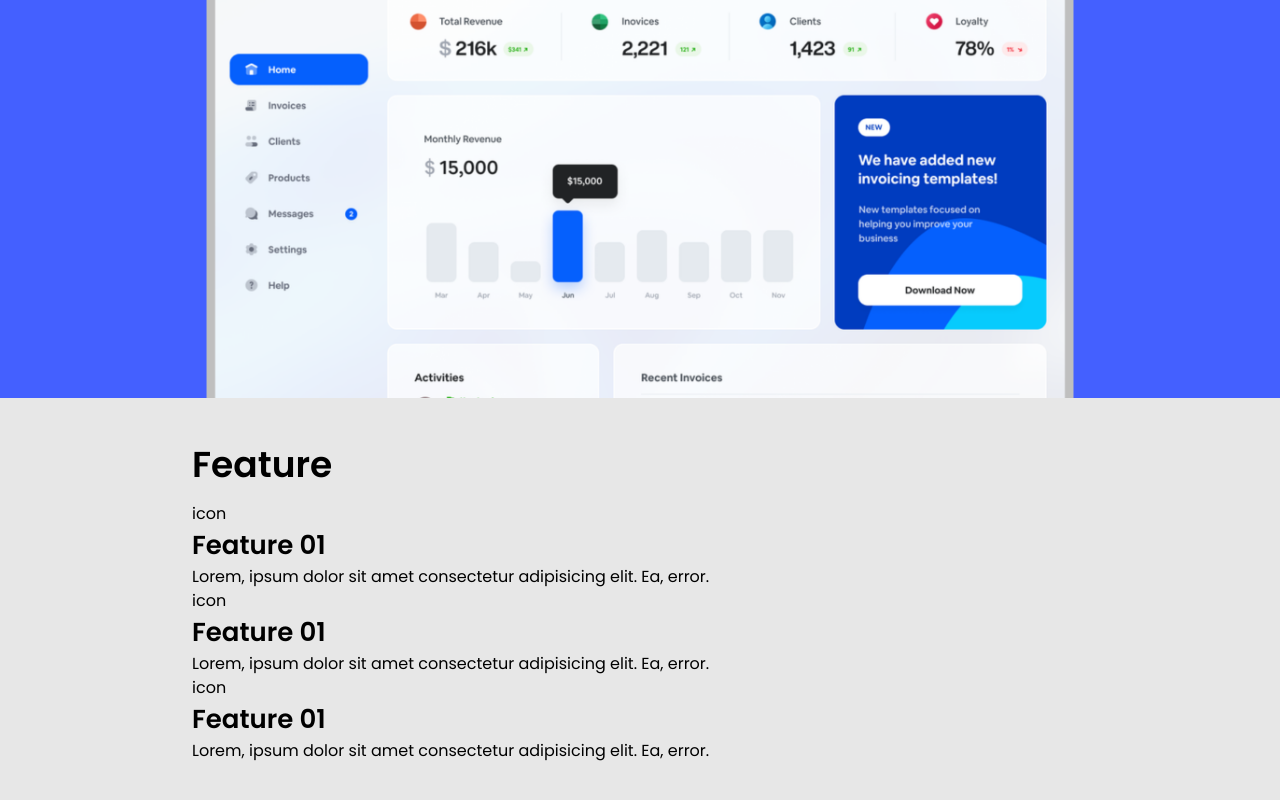
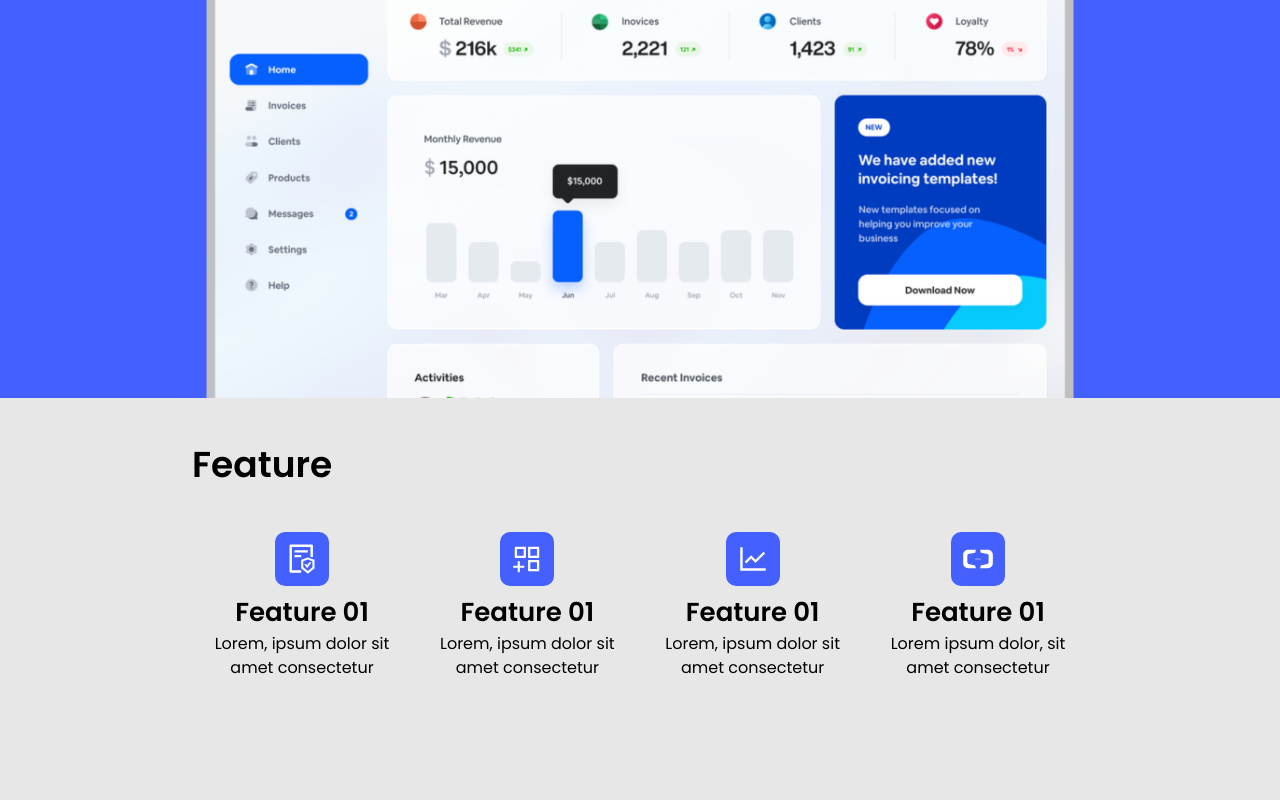
Before and after one commit to engsiraj/product_landingpage, a React (Vite) app: page / in a window 1280 px wide. Shown: the part 1192-1992 px from the top of the page. After the commit the page ends 1912 px from the top, so only its background shows below. Built offline with nearby package versions, Linux system fonts and the light colour scheme.

Commit message:
update(design): features card setup

```diff
--- a/src/App.css
+++ b/src/App.css
@@ -135,3 +135,19 @@ input, button, select, a{ font: inherit; }
  padding-top:40px;
  padding-bottom:40px;
 }
+.fitems{
+    margin-top: 40px;
+    display: flex;
+    justify-content: space-between;
+}
+.item{
+    width: 220px;
+    text-align: center;
+}
+.icon{
+    font-size: 54px;
+    padding: 10px;
+    background-color:var(--primary);
+    color:var(--white);
+    border-radius: 10px;
+}
--- a/src/App.jsx
+++ b/src/App.jsx
@@ -1,3 +1,4 @@
+import { AiFillTags, AiOutlineLineChart,AiOutlineAliyun,AiOutlineAppstoreAdd,AiOutlineFileProtect} from "react-icons/ai";
 import './App.css'
 import img1 from './assets/mainscr.png'
 import img4 from './assets/screen2.png'
@@ -22,7 +23,7 @@ function Nav() {
   return (
     <div className='container'>
     <div className='nav'>
-    <p className="textlg bold3">Keliye</p>
+    <p className="textlg bold3"><AiFillTags/>Keliye</p>
       <button className="btnblue bold3">Download</button>
       </div>
     </div>
@@ -67,23 +68,28 @@ function Feature() {
         <div className='fitems'>
 
            <div className="item">
-             <div className="icon">icon</div>
+             <AiOutlineFileProtect className="icon" />
              <p className='textlg bold3'>Feature 01</p>
-             <p>Lorem, ipsum dolor sit amet consectetur adipisicing elit. Ea, error.</p>
+             <p>Lorem, ipsum dolor sit amet consectetur </p>
           </div>
 
            <div className="item">
-             <div className="icon">icon</div>
+             <AiOutlineAppstoreAdd className="icon" />
              <p className='textlg bold3'>Feature 01</p>
-             <p>Lorem, ipsum dolor sit amet consectetur adipisicing elit. Ea, error.</p>
+             <p>Lorem, ipsum dolor sit amet consectetur </p>
           </div>
 
            <div className="item">
-             <div className="icon">icon</div>
+            <AiOutlineLineChart className="icon"  />
              <p className='textlg bold3'>Feature 01</p>
-             <p>Lorem, ipsum dolor sit amet consectetur adipisicing elit. Ea, error.</p>
+             <p>Lorem, ipsum dolor sit amet consectetur </p>
           </div>
 
+           <div className="item">
+           <AiOutlineAliyun className="icon" />
+             <p className='textlg bold3'>Feature 01</p>
+             <p>Lorem ipsum dolor, sit amet consectetur </p>
+          </div>
 
 
           </div>
```
